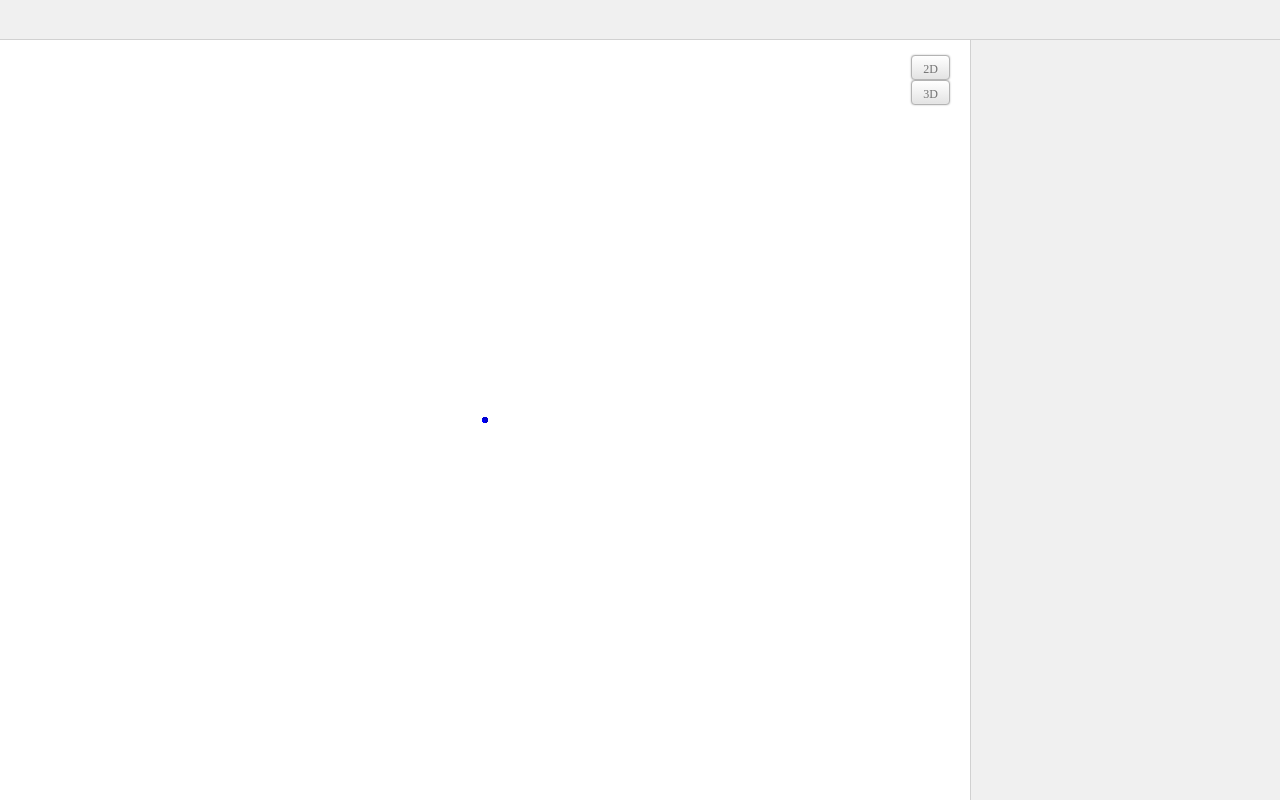
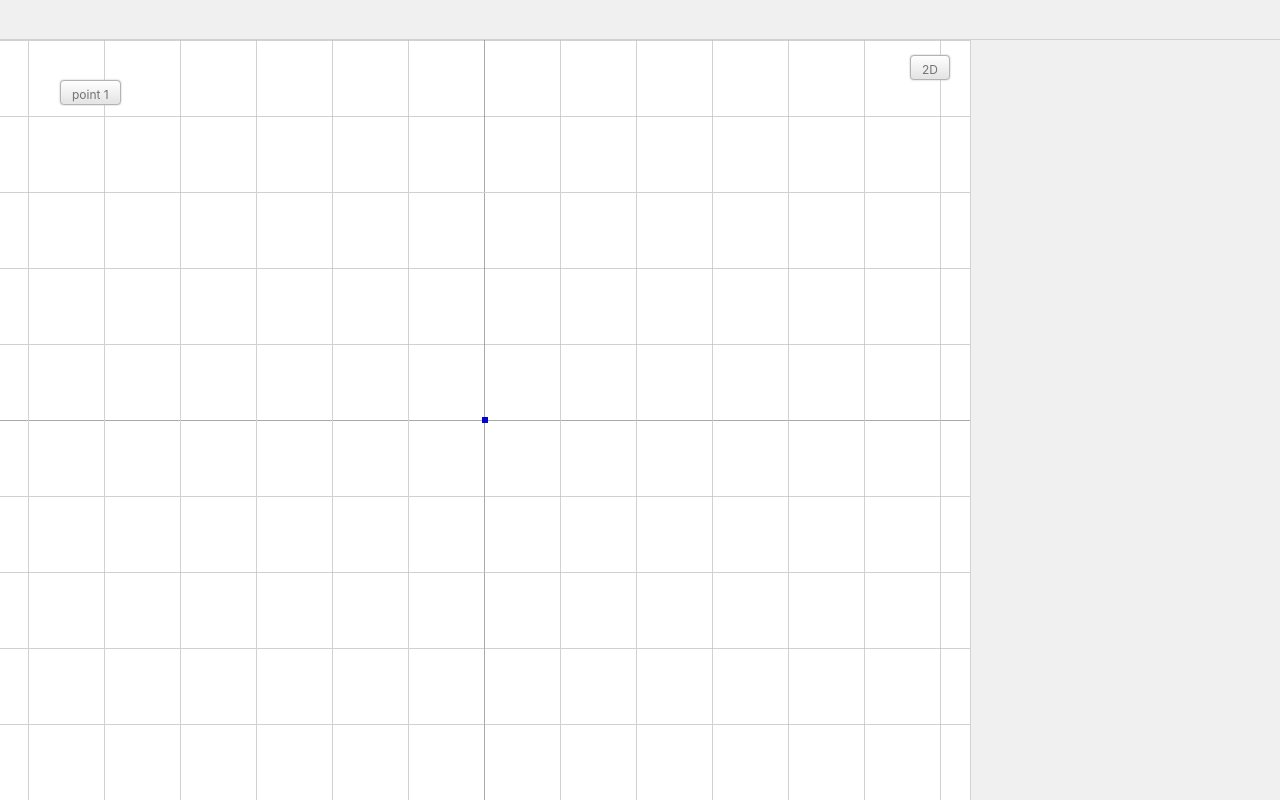
Before and after one commit to vitalikv/react-3d-plan, a React (Create React App) app: page / in a window 1280 px wide. Built offline with nearby package versions, Linux system fonts and the light colour scheme.

Commit message:
3 create Point

```diff
--- a/src/App.tsx
+++ b/src/App.tsx
@@ -5,7 +5,6 @@ import React from 'react';
 import Container from './ui/container';
 
 function App() {
-  console.log(99999);
   return <Container />;
 }
 
--- a/src/index.css
+++ b/src/index.css
@@ -11,3 +11,25 @@ code {
   font-family: source-code-pro, Menlo, Monaco, Consolas, 'Courier New',
     monospace;
 }
+
+
+.button1 {
+  width: auto;
+  height: 11px;
+  margin: auto;
+  text-decoration: none;
+  text-align: center;
+  padding: 6px 11px;
+  border: solid 1px #b3b3b3;
+  border-radius: 4px;
+  font-size: 12px;
+  color: #737373;
+  cursor: pointer;
+  user-select: none;
+}
+
+.gradient_1 {
+  background-color: #ffffff;
+  background-image: -webkit-linear-gradient(top, #ffffff 0%, #e3e3e3 100%);
+  box-shadow: 0px 0px 2px #bababa, inset 0px 0px 1px #ffffff;
+}
--- a/src/three-scene/index.js
+++ b/src/three-scene/index.js
@@ -1,8 +1,8 @@
 import * as THREE from 'three';
 import * as CAM from './camera.js';
+import * as Wpoint from './plan/point/index';
 
-export let camOrbit;
-let container;
+export let container, camOrbit;
 let scene, renderer;
 let ambientLight, light;
 
@@ -30,7 +30,7 @@ export function init() {
     container: renderer.domElement,
     renderer: renderer,
     scene: scene,
-    setCam: '3D',
+    setCam: '2D',
   });
 
   //cameraControls.addEventListener('change', render);
@@ -43,9 +43,6 @@ export function init() {
   scene.add(ambientLight);
   scene.add(light);
 
-  // EVENTS
-  //window.addEventListener('resize', onWindowResize);
-
   //Grid
   const helper = new THREE.GridHelper(200, 200);
   helper.position.y = 0;
@@ -53,5 +50,8 @@ export function init() {
   helper.material.transparent = true;
   scene.add(helper);
 
+  Wpoint.crBtnPointWall({ container });
+
+  //render
   camOrbit.render();
 }
--- /dev/null
+++ b/src/three-scene/plan/point/index.ts
@@ -0,0 +1,48 @@
+//import * as THREE from 'three';
+import * as Tscene from '../../index';
+//import { sbr as Build } from '../../index';
+// import * as BPOINT from './point';
+// import * as RHIT from '../../core/rayHit';
+// import * as PLANM from '../main';
+
+export function crBtnPointWall({ container }: { container: HTMLElement }): void {
+  //let el: HTMLElement | null = Tscene.container.querySelector('[nameId="blockButton_1"]');
+  let html = '<div style="position: absolute; left: 60px; top: 40px;" class="button1 gradient_1">point 1</div>';
+  let div = document.createElement('div');
+  div.innerHTML = html;
+  let elem = div.firstChild as Element;
+
+  container.append(elem);
+
+  //   if (el) {
+  //     el.append(elem);
+  //     elem['onmouseup'] = () => {
+  //       if (Build.camOrbit.activeCam == Build.camOrbit.cam2D) {
+  //         promise_1().then((data) => {
+  //           let obj = BPOINT.crPoint({ tool: true, pos: data.pos });
+  //         });
+  //       }
+  //     };
+  //   }
+
+  //   function promise_1(): Promise<any> {
+  //     let container = Build.canvas;
+
+  //     let planeMath = PLANM.inf.planeMath;
+  //     planeMath.position.set(0, 0, 0);
+  //     planeMath.rotation.set(-Math.PI / 2, 0, 0);
+  //     planeMath.updateMatrixWorld();
+
+  //     return new Promise((resolve, reject) => {
+  //       document.onmousemove = function (event) {
+  //         if (event.target == container) {
+  //           document.onmousemove = null;
+  //           let intersects: any = RHIT.rayIntersect(event, planeMath, 'one');
+  //           if (intersects.length == 0) reject();
+
+  //           resolve({ pos: intersects[0].point });
+  //         }
+  //       };
+  //     });
+  //   }
+}
--- a/src/ui/container.tsx
+++ b/src/ui/container.tsx
@@ -89,7 +89,7 @@ const styles: any = {
 export default function Container() {
   let arr = [
     { id: 1, type: '2D', display: '' },
-    { id: 2, type: '3D', display: '' },
+    { id: 2, type: '3D', display: 'none' },
   ];
 
   const [btns, setState] = useState(arr);
@@ -122,7 +122,7 @@ export default function Container() {
     //   })
     // );
   };
-  console.log(444);
+
   return (
     <div>
       <div nameid="panelT" style={styles.panelT}></div>
```
Also changed, not shown: src/index.tsx (+3 -5 lines).
